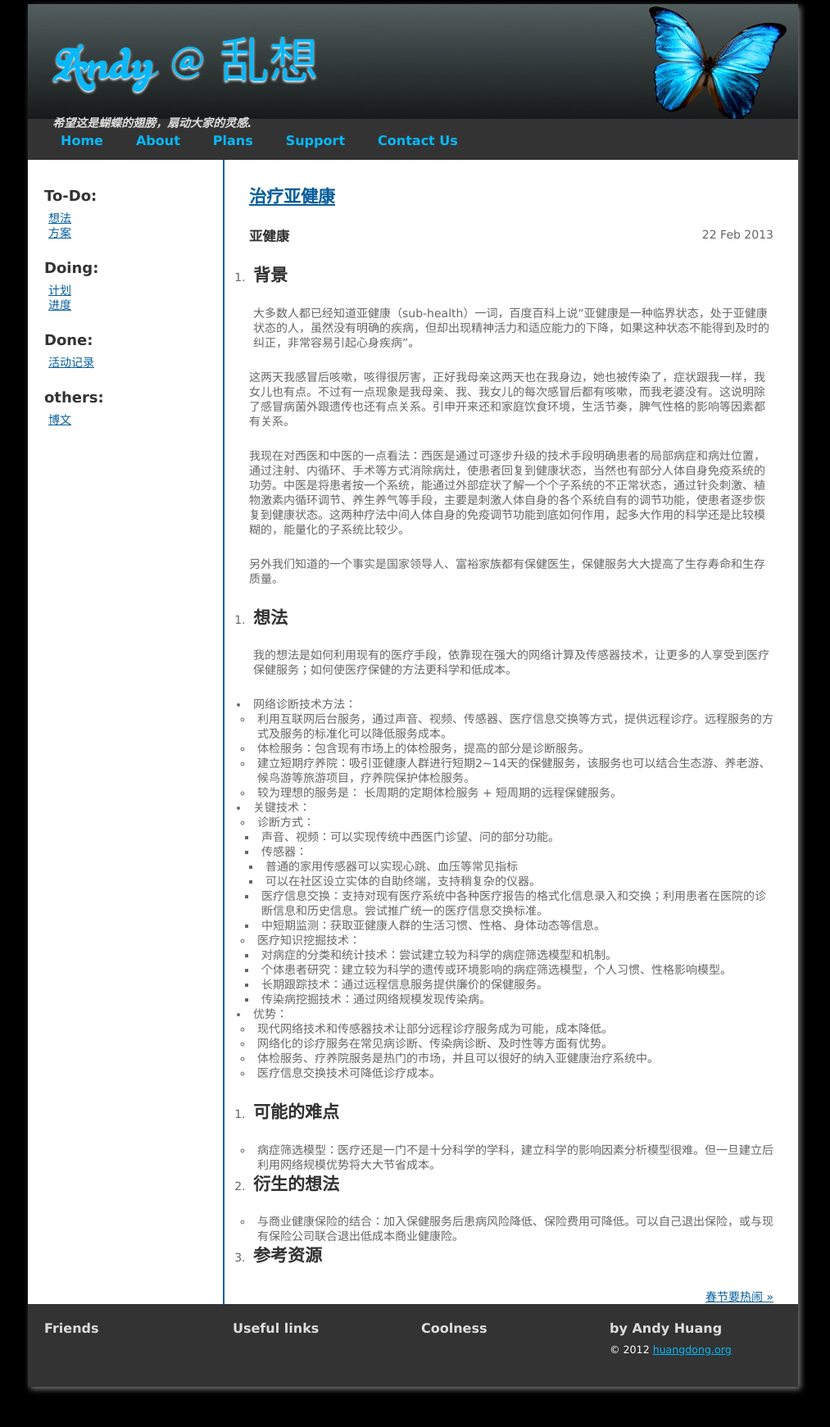
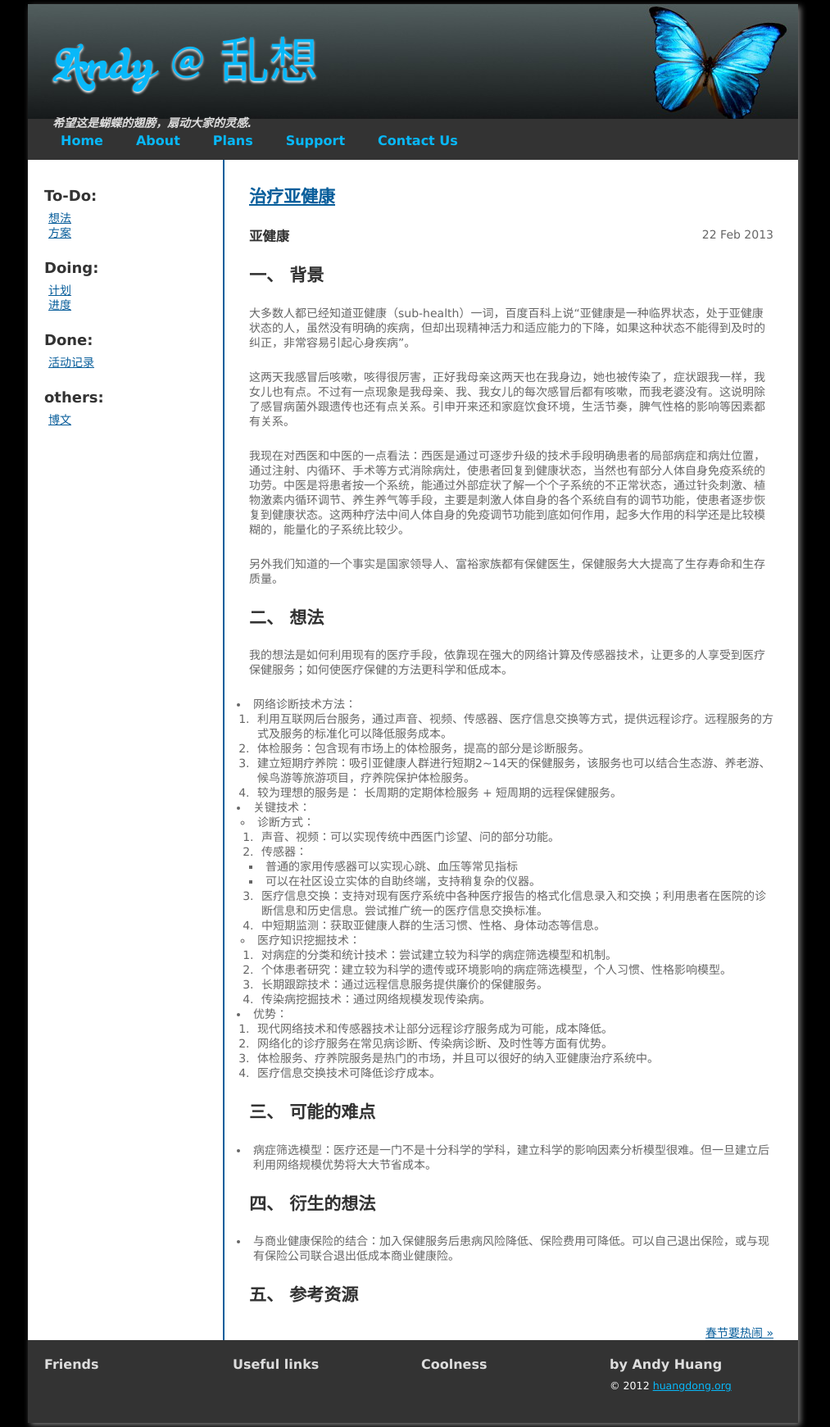
Before and after one commit to huangdong99/huangdong99.github.com, a Jekyll site: the page built from _posts/2013-02-22-idea-sub-health.md, in a window 1280 px wide. Shown: the whole page at 82% size, without its empty margins (136-1149 px from the left). Built offline with Jekyll 4.4.1, drawn with Linux system fonts in a browser that asks for light colours; Markdown is read by kramdown in place of the engine named in the settings.

```diff
--- a/_config.yml
+++ b/_config.yml
@@ -3,7 +3,7 @@ server: true
 auto: true
 server_port: 4000
 pygments: true
-markdown: rdiscount
+markdown: redcarpet
 permalink: date
 safe: false
 
--- a/_posts/2013-02-22-idea-sub-health.md
+++ b/_posts/2013-02-22-idea-sub-health.md
@@ -8,7 +8,7 @@ tags: 亚健康 中医 西医 保健 网络诊疗 远程诊疗
 亚健康
 ===============
 
-1. 背景
+一、 背景
 ---------------
 大多数人都已经知道亚健康（sub-health）一词，百度百科上说“亚健康是一种临界状态，处于亚健康状态的人，虽然没有明确的疾病，但却出现精神活力和适应能力的下降，如果这种状态不能得到及时的纠正，非常容易引起心身疾病”。
 
@@ -18,43 +18,43 @@ tags: 亚健康 中医 西医 保健 网络诊疗 远程诊疗
 
 另外我们知道的一个事实是国家领导人、富裕家族都有保健医生，保健服务大大提高了生存寿命和生存质量。
 
-2. 想法
+二、 想法
 ---------------
 我的想法是如何利用现有的医疗手段，依靠现在强大的网络计算及传感器技术，让更多的人享受到医疗保健服务；如何使医疗保健的方法更科学和低成本。
 
 - 网络诊断技术方法：
-    - 利用互联网后台服务，通过声音、视频、传感器、医疗信息交换等方式，提供远程诊疗。远程服务的方式及服务的标准化可以降低服务成本。
-    - 体检服务：包含现有市场上的体检服务，提高的部分是诊断服务。
-    - 建立短期疗养院：吸引亚健康人群进行短期2~14天的保健服务，该服务也可以结合生态游、养老游、候鸟游等旅游项目，疗养院保护体检服务。
-    - 较为理想的服务是： 长周期的定期体检服务 + 短周期的远程保健服务。
+    1. 利用互联网后台服务，通过声音、视频、传感器、医疗信息交换等方式，提供远程诊疗。远程服务的方式及服务的标准化可以降低服务成本。
+    2. 体检服务：包含现有市场上的体检服务，提高的部分是诊断服务。
+    3. 建立短期疗养院：吸引亚健康人群进行短期2~14天的保健服务，该服务也可以结合生态游、养老游、候鸟游等旅游项目，疗养院保护体检服务。
+    4. 较为理想的服务是： 长周期的定期体检服务 + 短周期的远程保健服务。
 
 - 关键技术：
     - 诊断方式：
-        - 声音、视频：可以实现传统中西医门诊望、问的部分功能。
-        - 传感器：
+        1. 声音、视频：可以实现传统中西医门诊望、问的部分功能。
+        2. 传感器：
             - 普通的家用传感器可以实现心跳、血压等常见指标
             - 可以在社区设立实体的自助终端，支持稍复杂的仪器。
-        - 医疗信息交换：支持对现有医疗系统中各种医疗报告的格式化信息录入和交换；利用患者在医院的诊断信息和历史信息。尝试推广统一的医疗信息交换标准。
-        - 中短期监测：获取亚健康人群的生活习惯、性格、身体动态等信息。
+        3. 医疗信息交换：支持对现有医疗系统中各种医疗报告的格式化信息录入和交换；利用患者在医院的诊断信息和历史信息。尝试推广统一的医疗信息交换标准。
+        4. 中短期监测：获取亚健康人群的生活习惯、性格、身体动态等信息。
     - 医疗知识挖掘技术：
-        - 对病症的分类和统计技术：尝试建立较为科学的病症筛选模型和机制。
-        - 个体患者研究：建立较为科学的遗传或环境影响的病症筛选模型，个人习惯、性格影响模型。
-        - 长期跟踪技术：通过远程信息服务提供廉价的保健服务。
-        - 传染病挖掘技术：通过网络规模发现传染病。
+        1. 对病症的分类和统计技术：尝试建立较为科学的病症筛选模型和机制。
+        2. 个体患者研究：建立较为科学的遗传或环境影响的病症筛选模型，个人习惯、性格影响模型。
+        3. 长期跟踪技术：通过远程信息服务提供廉价的保健服务。
+        4. 传染病挖掘技术：通过网络规模发现传染病。
 
 - 优势：
-    - 现代网络技术和传感器技术让部分远程诊疗服务成为可能，成本降低。
-    - 网络化的诊疗服务在常见病诊断、传染病诊断、及时性等方面有优势。
-    - 体检服务、疗养院服务是热门的市场，并且可以很好的纳入亚健康治疗系统中。
-    - 医疗信息交换技术可降低诊疗成本。
+    1. 现代网络技术和传感器技术让部分远程诊疗服务成为可能，成本降低。
+    2. 网络化的诊疗服务在常见病诊断、传染病诊断、及时性等方面有优势。
+    3. 体检服务、疗养院服务是热门的市场，并且可以很好的纳入亚健康治疗系统中。
+    4. 医疗信息交换技术可降低诊疗成本。
 
-3. 可能的难点
+三、 可能的难点
 ---------------
 - 病症筛选模型：医疗还是一门不是十分科学的学科，建立科学的影响因素分析模型很难。但一旦建立后利用网络规模优势将大大节省成本。
 
-4. 衍生的想法
+四、 衍生的想法
 ---------------
 - 与商业健康保险的结合：加入保健服务后患病风险降低、保险费用可降低。可以自己退出保险，或与现有保险公司联合退出低成本商业健康险。
 
-5. 参考资源
+五、 参考资源
 ---------------
```
